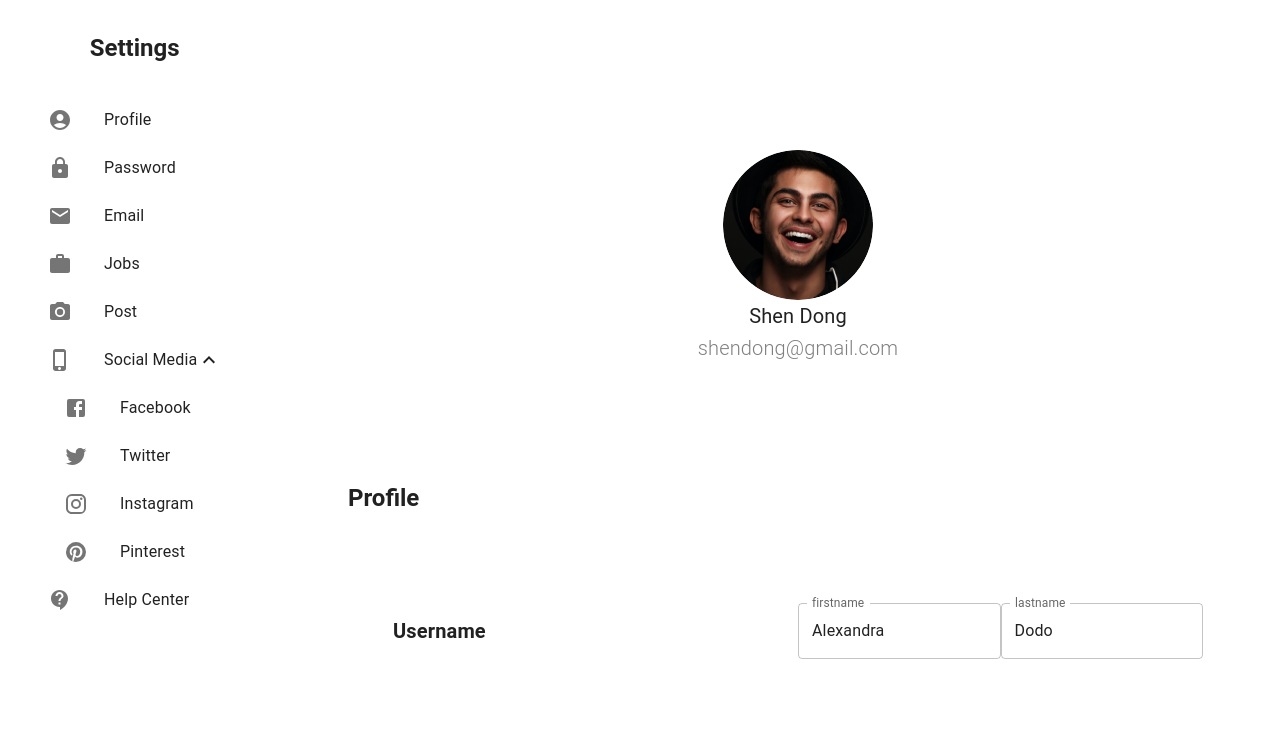
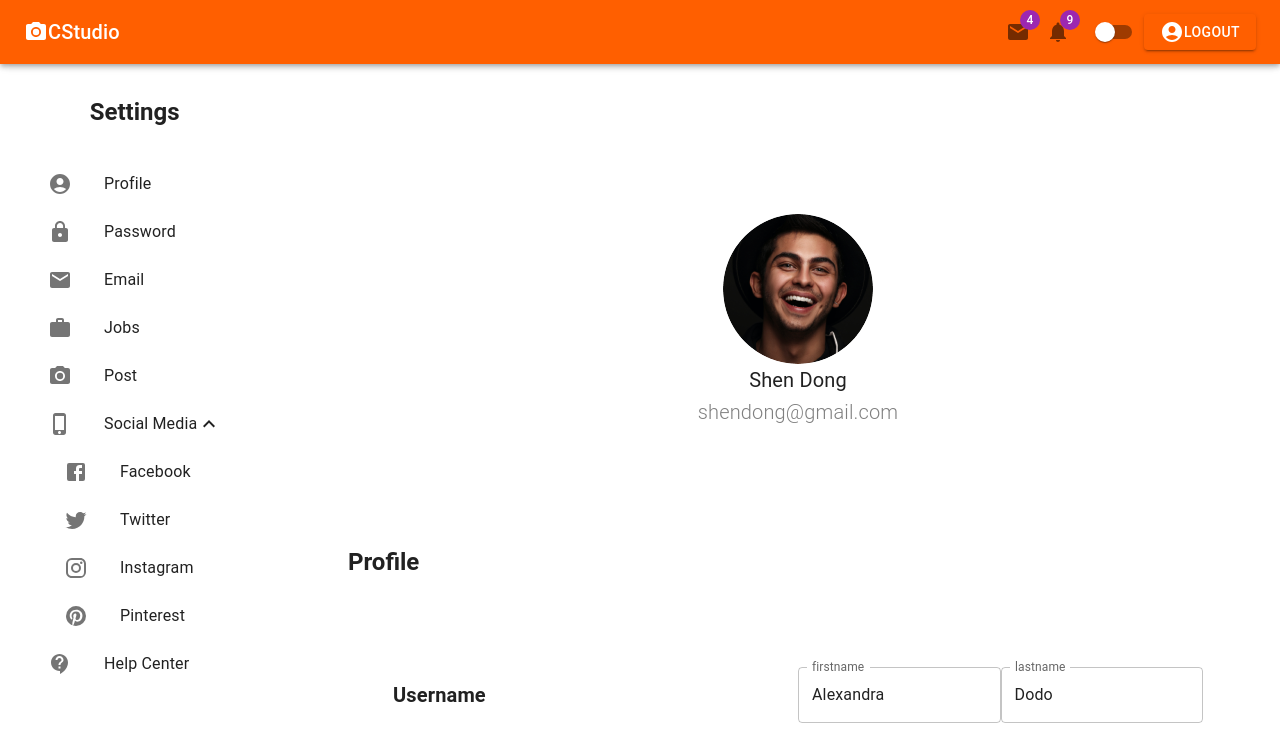
Before and after one commit to RioAldie/CStudio, a React (Create React App) app: page /Profile in a window 1280 px wide. Shown: the top 736 px of the page. Built offline with nearby package versions, Linux system fonts and the light colour scheme; no server answers.

Commit message:
set islogin context

```diff
--- a/src/App.tsx
+++ b/src/App.tsx
@@ -11,44 +11,72 @@ import {
 import Home from "./home";
 import Profile from "./profile";
 import SignUp from "./signup";
-import { AppContext, childrenProps } from "./context/AuthContext";
+
 
 
 import ThemeReducer from "./context/ThemeReducer";
-import ThemeContextProvider from "./context/ThemeContext";
+import ThemeContextProvider, { ThemeCtx } from "./context/ThemeContext";
+import AuthContextProvider, { AuthCtx } from "./context/AuthCtx";
 
-export const SampleContext: childrenProps = {
-  isLogin: false,
-  mode: 'dark'
+export default function App() {
+  const {isLogin} = useContext(AuthCtx);
+  const [currentUser, setCurrentuser] =  useState(true);
+  const [theme, setTheme] = useState<PaletteMode>('dark');
+  const { mode, setMode} = useContext(ThemeCtx);
+  interface childrenProps{
+    children: ReactNode
+  }
+ function RequireAuth({ children }: childrenProps) {
+    return <>{currentUser ? children : <Navigate to={"/"} />}</>;
+  }
+  const DarkTheme = createTheme({
+    palette:{
+        mode: theme,
+        primary: {
+          main: '#FF5F00'
+        }
+    }
+  })
+  const handleTheme = () =>{
+    if(!mode){
+      // setTheme(theme === 'light' ? 'dark' : 'light');
+      setTheme('light')
+    }
+    if(mode){
+      setTheme('dark')
+    }
 }
-export default function App() {
+const handleIsLogin = ()=>{
+    if(!isLogin){
+      setCurrentuser(false);
+      console.log(currentUser);
+    }
+    if(isLogin){
+      setCurrentuser(true);
+      console.log(currentUser);
+    }
 
+}
 
+useEffect(()=>{
+  handleTheme();
+  handleIsLogin();
 
-
-//  function RequireAuth({ children }: childrenProps): any {
-//     return isLogin ? children : <Navigate to={"/"} />;
-//   }
-
+},[setMode, mode, handleTheme, setCurrentuser,currentUser,isLogin])
 
   return (
     <BrowserRouter>
-
-
-        <ThemeContextProvider>
+    <ThemeProvider theme={DarkTheme}>
           <Routes>
             <Route path="/" element={<Home />} />
             <Route path="/Signup" element={<SignUp/>} />
             <Route path="/Profile" element={
-
+              <RequireAuth>
                 <Profile />
-
-
+              </RequireAuth>
             }/>
           </Routes>
-        </ThemeContextProvider>
-
-
+      </ThemeProvider>
   </BrowserRouter>
   );
 }
--- a/src/component/atoms/btnLogin.tsx
+++ b/src/component/atoms/btnLogin.tsx
@@ -2,19 +2,15 @@ import { Button } from "@mui/material";
 import AccountCircleIcon from '@mui/icons-material/AccountCircle';
 import SignIn from "../signin";
 import { useContext, useEffect, useReducer } from "react";
-import { AppContext, initialState } from "../../context/AuthContext";
 import AuthReducer from "../../context/AuthReducer";
-
-interface SignProps{
-    isLogin: boolean
-}
+import { AuthCtx } from "../../context/AuthCtx";
 
 export default function ButtonSign(){
-    const [state, dispatch] = useReducer(AuthReducer, initialState);
-    const stateIsLogin =  state.isLogin;
+    const {isLogin, setIslogin} = useContext(AuthCtx);
+    const stateIsLogin =  isLogin;
     const btn = (isLogin: boolean) =>{
         if(isLogin){
-           return <Button variant="contained" onClick={() => dispatch({ type: 'LOGOUT', payload: false})}> <AccountCircleIcon/> Logout </Button>
+           return <Button variant="contained" onClick={()=> setIslogin(false)} > <AccountCircleIcon/> Logout </Button>
         }
         if(!isLogin){
            return <SignIn />
--- a/src/component/navbar.tsx
+++ b/src/component/navbar.tsx
@@ -8,7 +8,6 @@ import SignIn from "./signin";
 import MailIcon from '@mui/icons-material/Mail';
 import NotificationsIcon from '@mui/icons-material/Notifications';
 import ButtonSign from "./atoms/btnLogin";
-import { AppContext } from "../context/AuthContext";
 import ThemeReducer from "../context/ThemeReducer";
 import { ThemeCtx, THEME_STATE } from "../context/ThemeContext";
 
@@ -72,7 +71,7 @@ export default function Navbar (){
                     <NotificationsIcon color="action" />
                 </Badge>
                <Switch
-                checked={checked}
+                checked={mode}
                 onChange={(e)=>setMode(mode === true ? false : true)}
                 onClick={(e)=>setChecked(!checked)}
                 inputProps={{ 'aria-label': 'controlled' }}
--- a/src/component/signin.tsx
+++ b/src/component/signin.tsx
@@ -1,11 +1,11 @@
 import { Alert, Box, Button, Modal, Stack, styled, TextField, Typography } from "@mui/material";
-import { useEffect, useReducer, useState } from "react";
+import { useContext, useEffect, useReducer, useState } from "react";
 import AccountCircleIcon from '@mui/icons-material/AccountCircle';
 import { signInWithEmailAndPassword } from "firebase/auth";
 import { auth } from "../firebase/firebase";
 import { Link, useNavigate } from "react-router-dom";
 import AuthReducer from "../context/AuthReducer";
-import { AppContext, initialState } from "../context/AuthContext";
+import { AuthCtx } from "../context/AuthCtx";
 const StyledModal = styled(Modal)({
     display: 'flex',
     alignItems:'center',
@@ -21,8 +21,8 @@ export default function SignIn(){
     const [email, setEmail] = useState("");
     const [userform, setUserform] = useState<string>();
     const [password, setPassword] = useState("");
-    const [, dispatch] = useReducer(AuthReducer, initialState);
     const navigate = useNavigate();
+    const { isLogin,setIslogin } = useContext(AuthCtx)
 
     const handleLogin = ()=>{
         signInWithEmailAndPassword(auth, email, password)
@@ -34,10 +34,7 @@ export default function SignIn(){
             const userid = user.uid
             setUserform(user.uid);
             setOpen(false);
-            dispatch({
-                type: 'LOGIN',
-                payload: true
-            })
+            setIslogin(true)
         })
         .catch((error) => {
             const errorCode = error.code;
--- a/src/context/AuthContext.ts
+++ b/src/context/AuthContext.ts
@@ -1,17 +1,13 @@
 import { PaletteMode } from "@mui/material";
-import { createContext, ReactNode, useContext, useEffect, useReducer } from "react";
+import React, { createContext, ReactNode, useContext, useEffect, useReducer } from "react";
 import AuthReducer from "./AuthReducer";
 
 export interface childrenProps{
     isLogin: Boolean,
     mode: PaletteMode
-
-}
-
-export const initialState ={
-    isLogin : true,
-}
-
-
-
-export const AppContext = createContext<childrenProps | null>(null);
+};
+export const initialState:childrenProps ={
+    isLogin : false,
+    mode: 'dark'
+};
+export const AppContext = createContext<childrenProps | null>(initialState);
--- /dev/null
+++ b/src/context/AuthCtx.tsx
@@ -0,0 +1,34 @@
+
+import { PaletteMode } from "@mui/material";
+import React, { createContext, ReactNode, useContext, useEffect, useReducer, useState } from "react";
+import AuthReducer from "./AuthReducer";
+
+export interface childrenProps{
+    isLogin: Boolean,
+
+}
+interface AuthProps{
+    children: React.ReactNode
+}
+type AuthContextValue={
+    isLogin: boolean,
+    setIslogin: React.Dispatch<React.SetStateAction<boolean>>
+}
+const AuthCtxdeafultvalue:AuthContextValue = {
+    isLogin: true,
+    setIslogin: state => {}
+}
+
+
+export const AuthCtx = createContext(AuthCtxdeafultvalue);
+
+const AuthContextProvider = ({children}: AuthProps) =>{
+    const [isLogin, setIslogin] = useState(AuthCtxdeafultvalue.isLogin)
+    return(
+        <AuthCtx.Provider value={{isLogin, setIslogin}}>
+            {children}
+        </AuthCtx.Provider>
+    )
+}
+
+export default AuthContextProvider;
--- a/src/context/ThemeReducer.tsx
+++ b/src/context/ThemeReducer.tsx
@@ -1,6 +1,5 @@
 import { PaletteMode } from "@mui/material";
 import { useEffect } from "react";
-import {SampleContext} from '../App';
 import { THEME_STATE } from "./ThemeContext";
 
 type ACTIONTYPE =
--- a/src/home.tsx
+++ b/src/home.tsx
@@ -21,38 +21,38 @@ export default function Home () {
 // Context API
 
 // const [stateLogin,] =  useReducer(AuthReducer, initialState);
- const [theme, setTheme] = useState<PaletteMode>('dark');
-const { mode, setMode} = useContext(ThemeCtx);
-// const modeCtx = appContext.mode;
-const DarkTheme = createTheme({
-  palette:{
-      mode: theme,
-      primary: {
-        main: '#FF5F00'
-      }
-  }
-})
-const handleTheme = () =>{
-    if(!mode){
-      // setTheme(theme === 'light' ? 'dark' : 'light');
-      setTheme('light')
-    }
-    if(mode){
-      setTheme('dark')
-    }
-}
-useEffect(()=>{
+//  const [theme, setTheme] = useState<PaletteMode>('dark');
+// const { mode, setMode} = useContext(ThemeCtx);
+// // const modeCtx = appContext.mode;
+// const DarkTheme = createTheme({
+//   palette:{
+//       mode: theme,
+//       primary: {
+//         main: '#FF5F00'
+//       }
+//   }
+// })
+// const handleTheme = () =>{
+//     if(!mode){
+//       // setTheme(theme === 'light' ? 'dark' : 'light');
+//       setTheme('light')
+//     }
+//     if(mode){
+//       setTheme('dark')
+//     }
+// }
+// useEffect(()=>{
 
-  // setInterval(()=>{
-  //   setMode(!mode);
-  // },1500)
-  handleTheme()
-},[setMode, mode, handleTheme])
+//   // setInterval(()=>{
+//   //   setMode(!mode);
+//   // },1500)
+//   handleTheme()
+// },[setMode, mode, handleTheme])
 
 
     return(
       <><CssBaseline />
-          <ThemeProvider theme={DarkTheme}>
+          {/* <ThemeProvider theme={DarkTheme}> */}
 
 
             <Box bgcolor={"background.default"} color={"text.primary"}>
@@ -66,7 +66,7 @@ useEffect(()=>{
                 <Add />
               </Box>
             </Box>
-        </ThemeProvider>
+        {/* </ThemeProvider> */}
 
 
       </>
--- a/src/index.tsx
+++ b/src/index.tsx
@@ -1,6 +1,8 @@
 import React from 'react';
 import ReactDOM from 'react-dom/client';
 import App from './App';
+import AuthContextProvider from './context/AuthCtx';
+import ThemeContextProvider from './context/ThemeContext';
 import Home from './home';
 
 const root = ReactDOM.createRoot(
@@ -8,6 +10,11 @@ const root = ReactDOM.createRoot(
 );
 root.render(
   <React.StrictMode>
-    <App />
+    <AuthContextProvider>
+    <ThemeContextProvider>
+      <App />
+    </ThemeContextProvider>
+    </AuthContextProvider>
+
   </React.StrictMode>
 );
--- a/src/profile.tsx
+++ b/src/profile.tsx
@@ -1,4 +1,5 @@
 import { Box, CssBaseline, PaletteMode, Stack } from "@mui/material";
+import { useState } from "react";
 import Navbar from "./component/navbar";
 import ProfileContent from "./component/profile-content";
 import Settings from "./component/setting";
@@ -13,16 +14,18 @@ interface ProfileProps{
 
 export default function Profile(){
 
-
+   const [currentUser, setCurrentuser] = useState(true);
     return(
         <>
             <CssBaseline/>
-            {/* <Navbar setMode={setMode} mode={mode} isLogin={false} setIsLogin={setIsLogin} setUserid={setUserid} /> */}
-            <Box>
+
+            <Box bgcolor={"background.default"} color={"text.primary"}>
+            <Navbar />
                 <Stack justifyContent="space-between" direction="row" spacing={2} p={4}>
                     <Settings />
                    <ProfileContent />
                 </Stack>
+
             </Box>
         </>
     )
```
